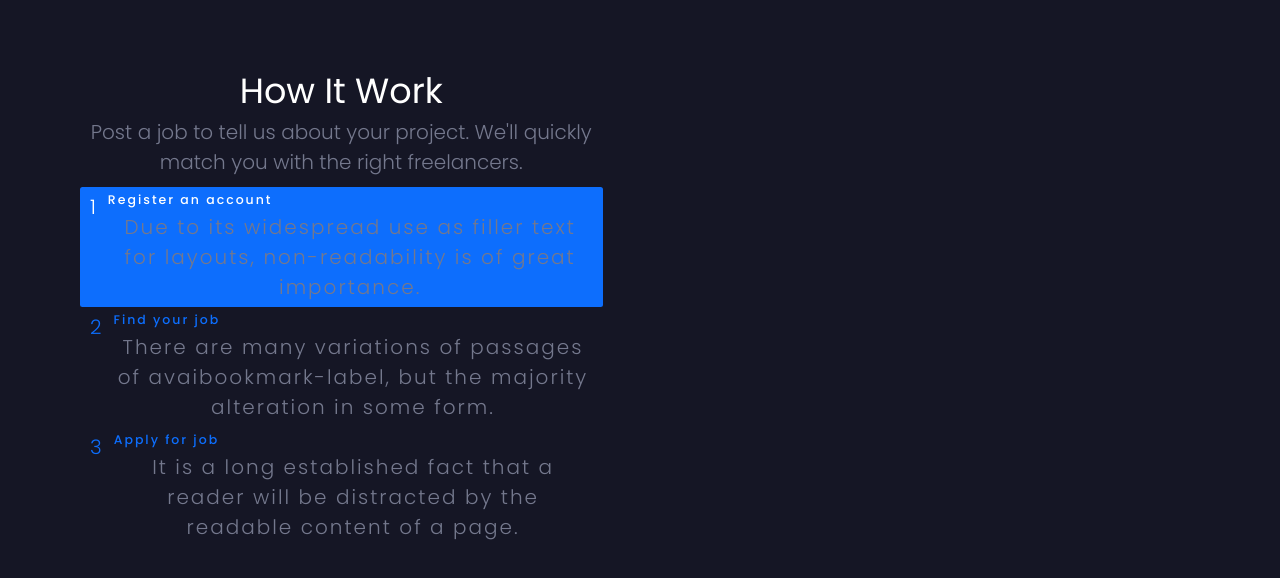
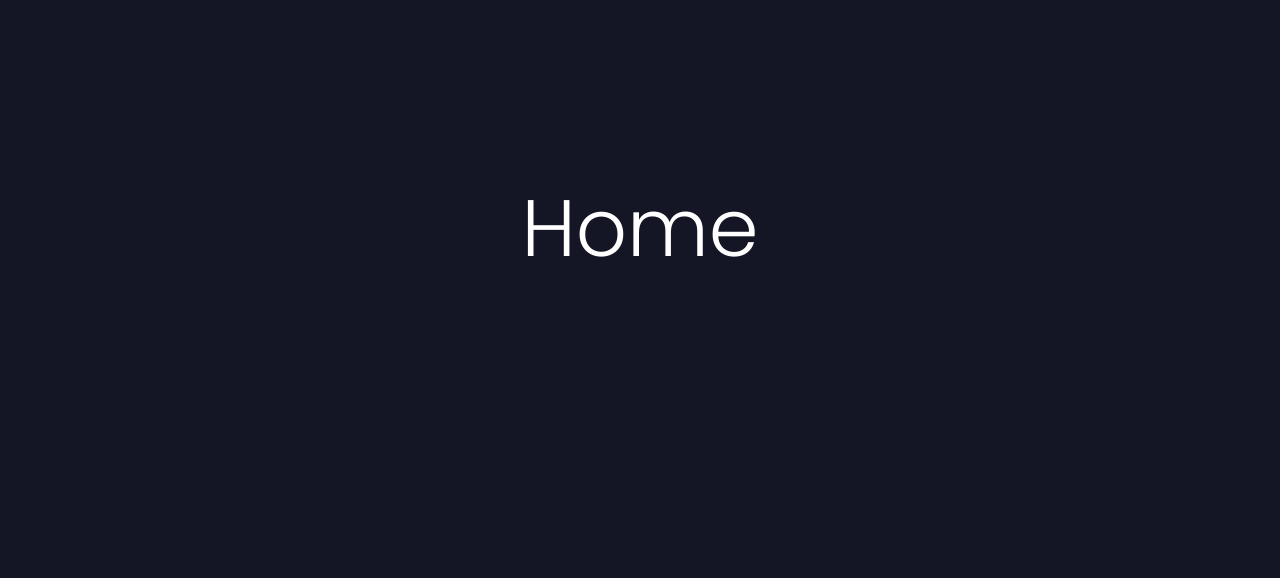
Before and after one commit to JorgeAVargasC/tzuzulcodebootcamp-frontend-react-project, a React (Create React App) app: page / in a window 1280 px wide. Shown: the part 212-790 px from the top of the page. Built offline with nearby package versions, Linux system fonts and the light colour scheme.

Commit message:
remove Bootstrap

```diff
--- a/public/index.html
+++ b/public/index.html
@@ -23,9 +23,9 @@
       Learn how to configure a non-root public URL by running `npm run build`.
     -->
 	<!-- Bootstrap -->
-	<link href="https://cdn.jsdelivr.net/npm/bootstrap@5.0.2/dist/css/bootstrap.min.css" rel="stylesheet"
+	<!-- <link href="https://cdn.jsdelivr.net/npm/bootstrap@5.0.2/dist/css/bootstrap.min.css" rel="stylesheet"
 		integrity="sha384-EVSTQN3/azprG1Anm3QDgpJLIm9Nao0Yz1ztcQTwFspd3yD65VohhpuuCOmLASjC" crossorigin="anonymous">
-	<title>React App</title>
+	<title>React App</title> -->
 </head>
 
 <body>
@@ -43,9 +43,9 @@
     -->
 
 	<!-- Bootstrap -->
-	<script src="https://cdn.jsdelivr.net/npm/bootstrap@5.0.2/dist/js/bootstrap.bundle.min.js"
+	<!-- <script src="https://cdn.jsdelivr.net/npm/bootstrap@5.0.2/dist/js/bootstrap.bundle.min.js"
 		integrity="sha384-MrcW6ZMFYlzcLA8Nl+NtUVF0sA7MsXsP1UyJoMp4YLEuNSfAP+JcXn/tWtIaxVXM"
-		crossorigin="anonymous"></script>
+		crossorigin="anonymous"></script> -->
 </body>
 
 </html>
--- a/src/pages/Home.jsx
+++ b/src/pages/Home.jsx
@@ -5,70 +5,9 @@ export default function Home() {
 	return (
 		<>
 			<Navbar />
-			<section className="section">
-				<div className="container">
-					<div className="row align-items-center">
-						<div className="col-lg-6">
-							<div className="section-title me-5">
-								<h3 className="title">How It Work</h3>
-								<p className="text-muted">Post a job to tell us about your project. We'll quickly match you with the
-									right freelancers.</p>
-								<div className="process-menu nav flex-column nav-pills" id="v-pills-tab" role="tablist" aria-orientation="vertical">
-									<a className="nav-link active" id="v-pills-home-tab" data-bs-toggle="pill" href="#v-pills-home" role="tab" aria-controls="v-pills-home" aria-selected="true">
-										<div className="d-flex">
-											<div className="number flex-shrink-0">
-												1
-											</div>
-											<div className="flex-grow-1 text-start ms-3">
-												<h5 className="fs-18">Register an account</h5>
-												<p className="text-muted mb-0">Due to its widespread use as filler text for layouts, non-readability
-													is of great importance.</p>
-											</div>
-										</div>
-									</a>
-									<a className="nav-link" id="v-pills-profile-tab" data-bs-toggle="pill" href="#v-pills-profile" role="tab" aria-controls="v-pills-profile" aria-selected="false">
-										<div className="d-flex">
-											<div className="number flex-shrink-0">
-												2
-											</div>
-											<div className="flex-grow-1 text-start ms-3">
-												<h5 className="fs-18">Find your job</h5>
-												<p className="text-muted mb-0">There are many variations of passages of avaibookmark-label, but the majority
-													alteration in some form.</p>
-											</div>
-										</div>
-									</a>
-									<a className="nav-link" id="v-pills-messages-tab" data-bs-toggle="pill" href="#v-pills-messages" role="tab" aria-controls="v-pills-messages" aria-selected="false">
-										<div className=" d-flex">
-											<div className="number flex-shrink-0">
-												3
-											</div>
-											<div className="flex-grow-1 text-start ms-3">
-												<h5 className="fs-18">Apply for job</h5>
-												<p className="text-muted mb-0">It is a long established fact that a reader will be distracted by the
-													readable content of a page.</p>
-											</div>
-										</div>
-									</a>
-								</div>
-							</div>
-						</div>
-						<div className="col-lg-6">
-							<div className="tab-content" id="v-pills-tabContent">
-								<div className="tab-pane fade show active" id="v-pills-home" role="tabpanel" aria-labelledby="v-pills-home-tab">
-									{/* <img src="assets/images/process-01.png" alt="" className="img-fluid"> */}
-								</div>
-								<div className="tab-pane fade" id="v-pills-profile" role="tabpanel" aria-labelledby="v-pills-profile-tab">
-									{/* <img src="assets/images/process-02.png" alt="" className="img-fluid"> */}
-								</div>
-								<div className="tab-pane fade" id="v-pills-messages" role="tabpanel" aria-labelledby="v-pills-messages-tab">
-									{/* <img src="assets/images/process-03.png" alt="" className="img-fluid"> */}
-								</div>
-							</div>
-						</div>
-					</div>
-				</div>
-			</section>
+			<div className="container">
+				<h1>Home</h1>
+			</div>
 		</>
 	)
 }
```
